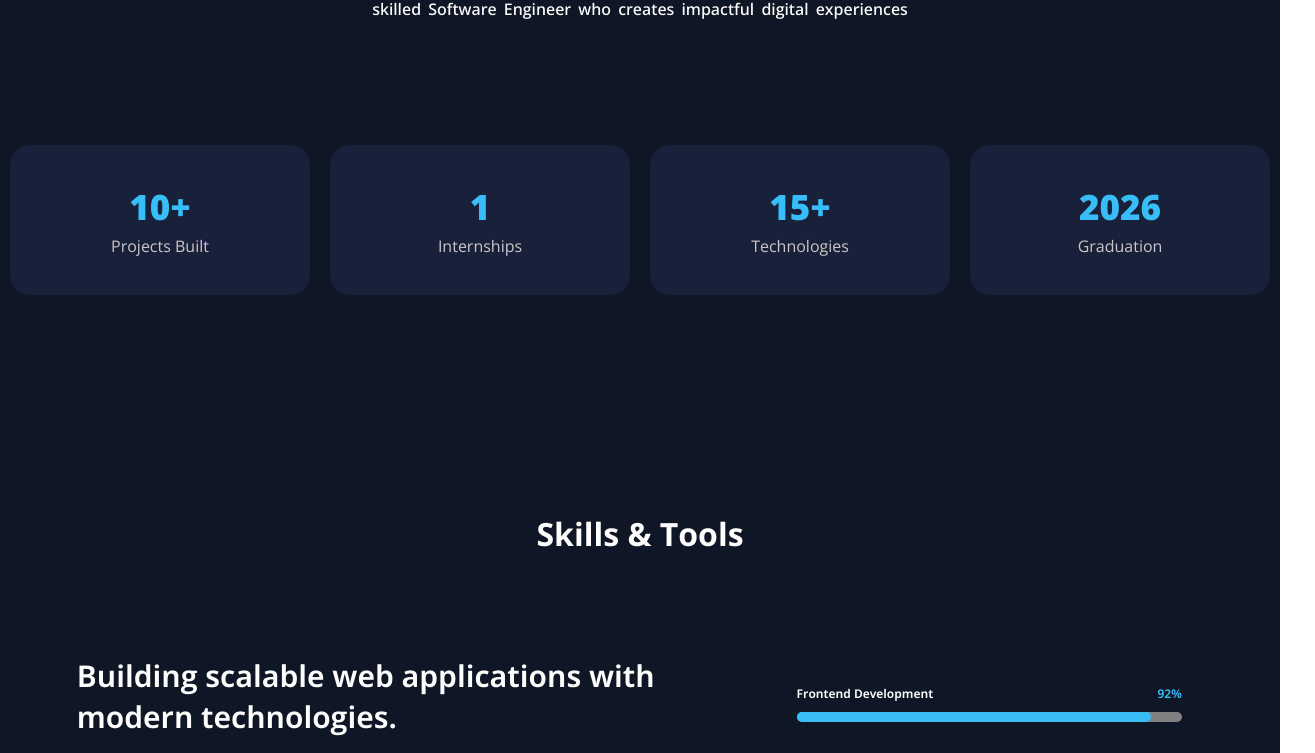
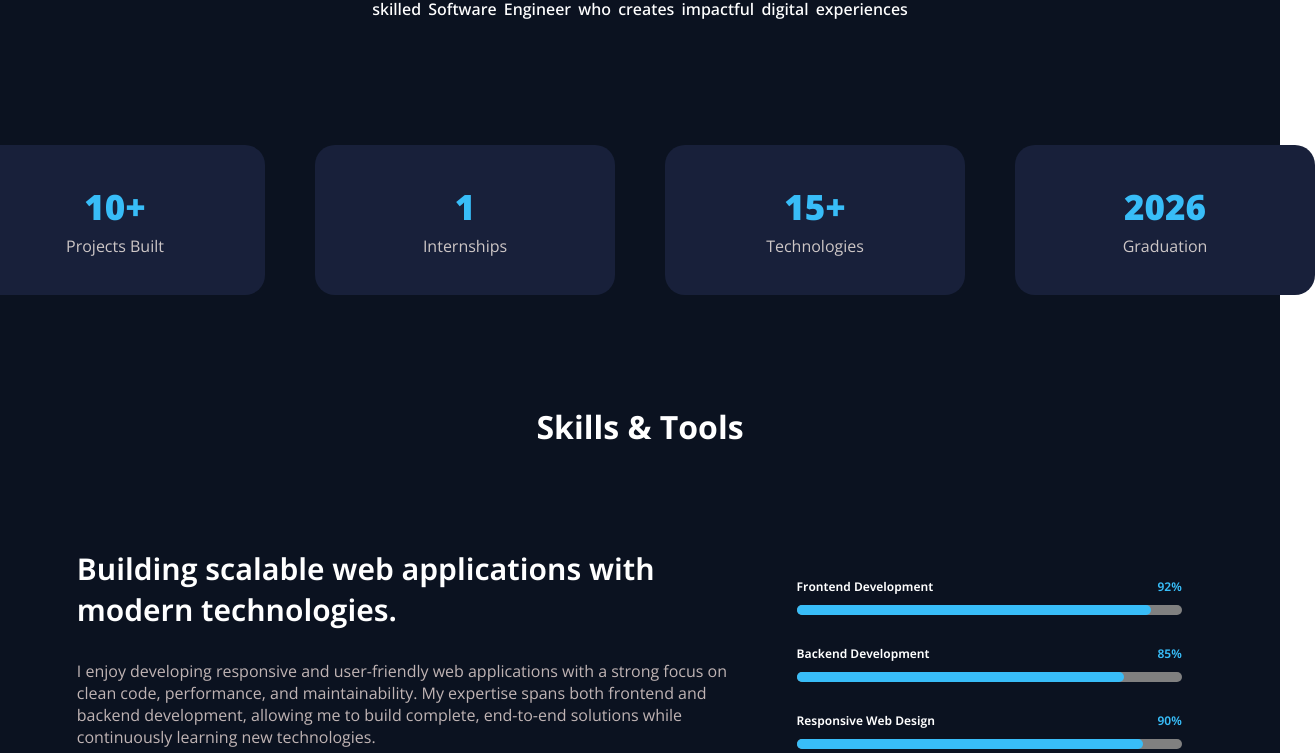
Before and after one commit to adarshrajshah04/my_portfolio, a React (Vite) app: page / in a window 1280 px wide. Shown: the part 1191-1944 px from the top of the page, 1315 px wide, since content can reach past the window. Built offline with nearby package versions, Linux system fonts and the light colour scheme; no server answers.

Commit message:
update something

```diff
--- a/src/assets/CSS/About.module.css
+++ b/src/assets/CSS/About.module.css
@@ -1,12 +1,12 @@
 .main{
     width: 100%;
-    min-height: 100vh;
+    min-height: 70vh;
     display: flex;
     flex-direction: column;
     align-items: center;
-    background: #0F1626;
+    background: #0B1220;
     color: white;
-    padding: 120px 6% 20px 6%;
+    padding: 120px 6% 40px 6%;
     transition: all 0.2s;
 
 }
@@ -33,7 +33,7 @@
     display: flex;
     align-items: center;
     justify-content: center;
-    gap: 20px;
+    gap: 50px;
     margin-top: 120px;
 
 }
--- a/src/assets/CSS/Contact.module.css
+++ b/src/assets/CSS/Contact.module.css
@@ -6,6 +6,7 @@
     color: white;
     display: flex;
     align-items: center;
+    justify-content: center;
 
     flex-direction: column;
 
@@ -45,6 +46,7 @@
     color: gray;
     font-size: 16px;
     font-weight: 600;
+    text-align: center;
 
 }
 
@@ -140,3 +142,9 @@
     background-color: transparent;
     border: 2px solid #38B5D5;
 }
+
+
+
+
+
+@media (min-width:0px) and (max-width: 700px){}
--- a/src/assets/CSS/Project.module.css
+++ b/src/assets/CSS/Project.module.css
@@ -1,6 +1,6 @@
 .main{
     width: 100%;
-    min-height: 100vh;
+    min-height: 80vh;
     padding: 60px 6% 30px 6%;
     background-color: #0A1020;
     color: white;
--- a/src/assets/CSS/Skill.module.css
+++ b/src/assets/CSS/Skill.module.css
@@ -1,8 +1,8 @@
 .skill_main{
     width: 100%;
-    min-height: 100vh;
-    padding: 30px 6%;
-    background-color: #0F1626;
+    min-height: 80vh;
+    padding: 50px 6% 40px 6%;
+    background-color: #0B1220;
 }
 
 .skill_h1{
@@ -170,11 +170,13 @@
     }
     .left{
         width: 100%;
+
     }
     .left_h1{
         font-size: 25px;
     }
     .right{
         width: 100%;
+        margin-top: 30px;
     }
 }
```
